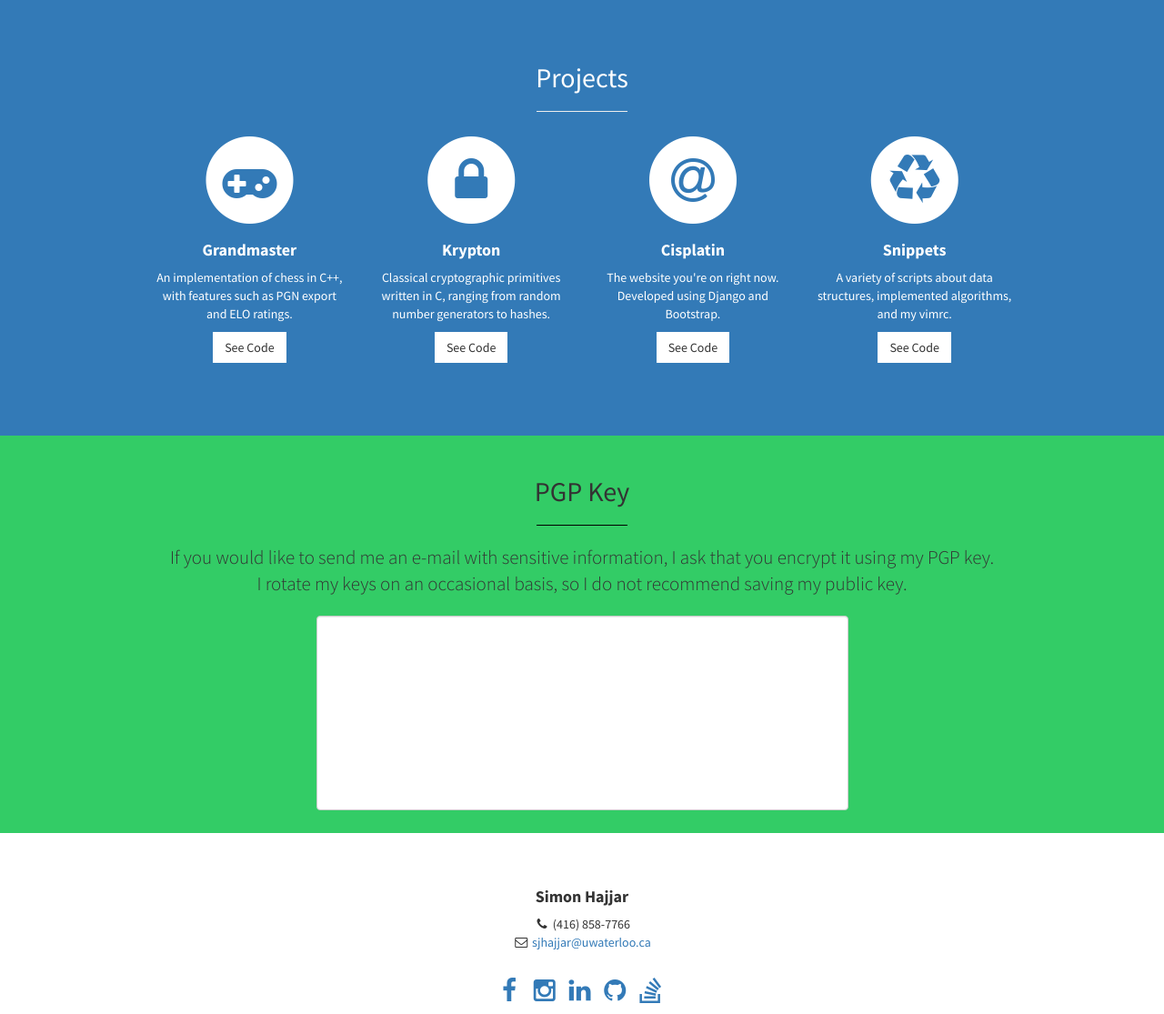
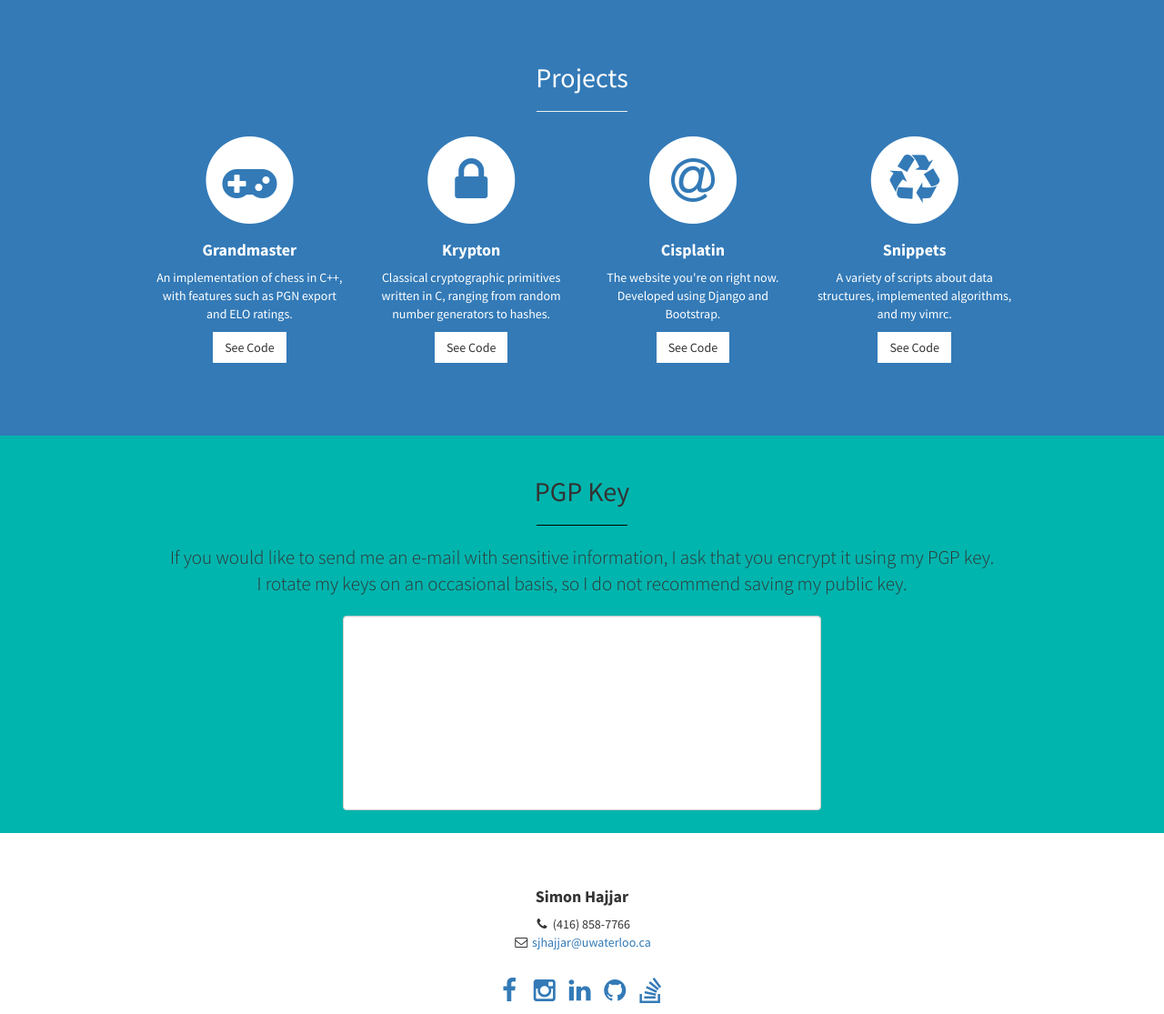
Before and after one commit to Cisplatin/Cisplatin, a Django app: template Cisplatin_App/templates/home.html in a window 1280 px wide. Shown: the part 1106-2221 px from the top of the page at 91% size. Run offline with Django 3.2, Linux system fonts and the light colour scheme; the template is opened without the code that fills it, so the values that code supplies are empty; some libraries are stand-ins or nearby versions.

Commit message:
better color scheme

```diff
--- a/static/css/stylish-portfolio.css
+++ b/static/css/stylish-portfolio.css
@@ -176,7 +176,7 @@ hr.small-black {
 /* PGP key */
 .PGP {
     padding: 25px 0;
-    background-color: #33CC66;
+    background-color: #00B5AE;
 }
 
 .PGPkey {
@@ -184,10 +184,15 @@ hr.small-black {
     display: block;
     margin-left: auto;
     margin-right: auto;
-    width: 50%;
+    width: 45%;
     font-family: 'Ubuntu Mono';
     vertical-align: top;
 }
+
+/*
+Thanks to Palleton for the color scheme!
+http://paletton.com/#uid=53K0u0kI6DnmFJkt8I0IVrkL6lh
+*/
 
 /* Contact */
 
@@ -199,6 +204,7 @@ hr.small-black {
 
 .services {
     padding: 50px 0;
+    background-color:"#0C46C0"
 }
 
 .service-item {
```
